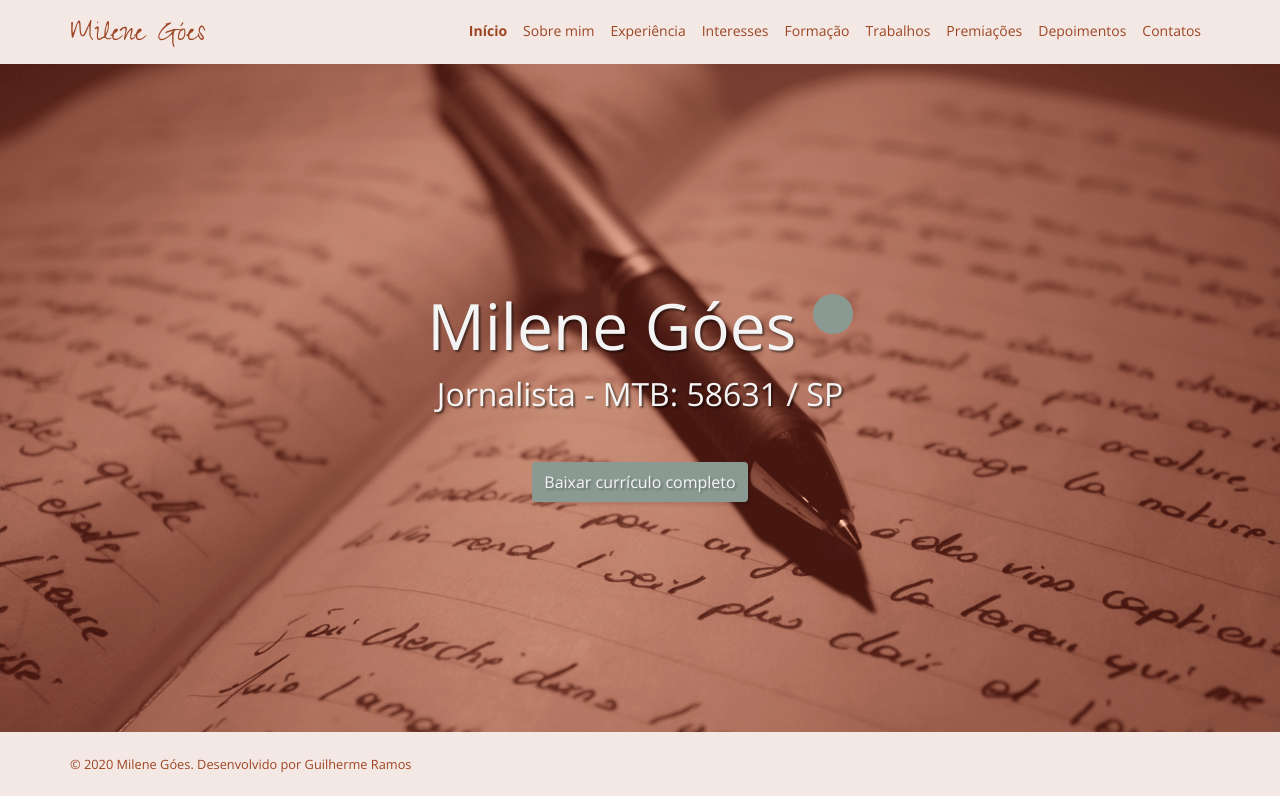
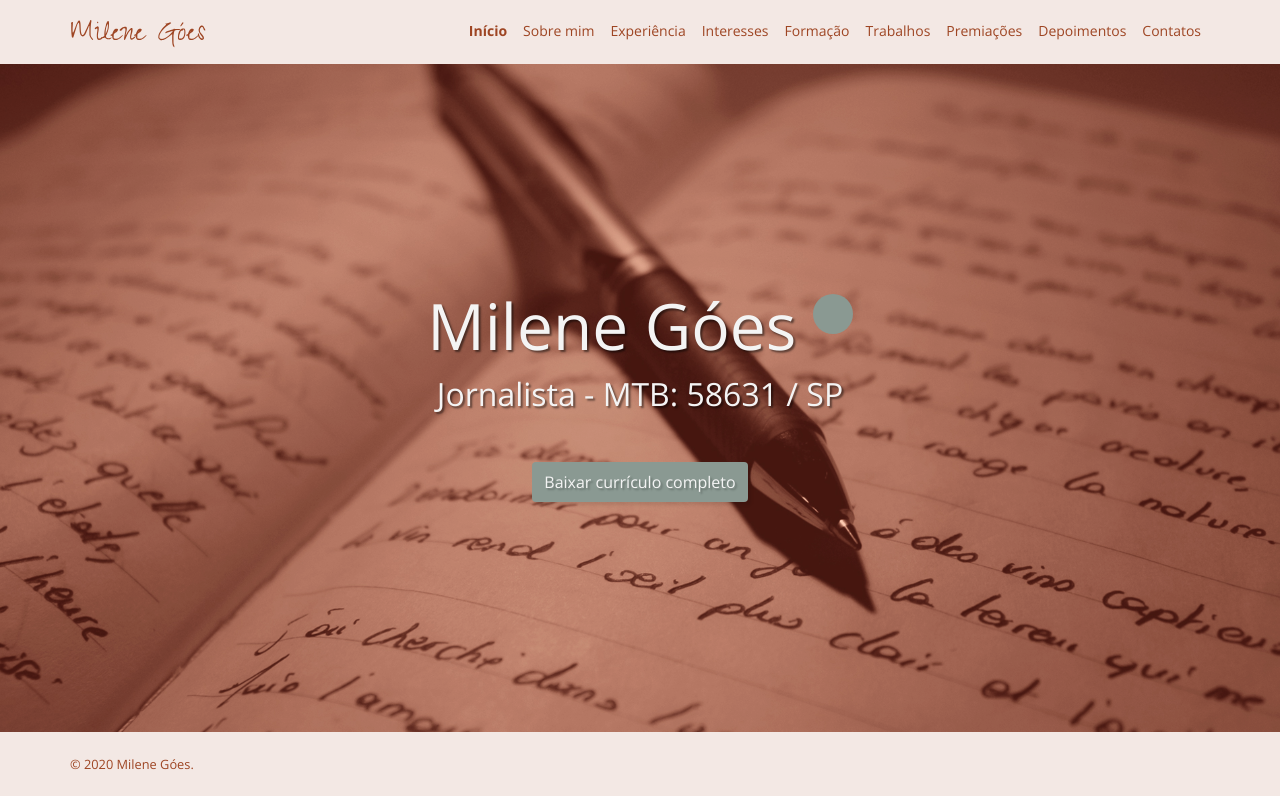
Before and after one commit to ramosht/milene-goes-portfolio, a Next.js app: page / in a window 1280 px wide. Built offline with nearby package versions, Linux system fonts and the light colour scheme; some icons are missing.

Commit message:
correções 2

```diff
--- a/src/components/Footer/index.tsx
+++ b/src/components/Footer/index.tsx
@@ -11,16 +11,7 @@ const Footer: React.FC = () => {
   return (
     <S.Wrapper>
       <div className="container">
-        <p>
-          &copy; {currentYear} Milene Góes.{' '}
-          <MediaQuery maxWidth={md}>
-            <br />
-          </MediaQuery>{' '}
-          Desenvolvido por{' '}
-          <a href="https://guiramos.dev" target="_blank" rel="noreferrer">
-            Guilherme Ramos
-          </a>
-        </p>
+        <p>&copy; {currentYear} Milene Góes.</p>
       </div>
     </S.Wrapper>
   );
--- a/src/pages/premiacoes/index.tsx
+++ b/src/pages/premiacoes/index.tsx
@@ -15,7 +15,7 @@ const Page = () => {
           <LinkSection to="/formacao">Formação</LinkSection>
           <LinkSection to="/sobre">Sobre</LinkSection>
           <LinkSection to="/depoimentos">Depoimentos</LinkSection>
-          <LinkSection to="/interesses">Interesses</LinkSection>
+          <LinkSection to="/interesses">Interessess</LinkSection>
         </SidebarMenu>
 
         <PageWrapper></PageWrapper>
```
